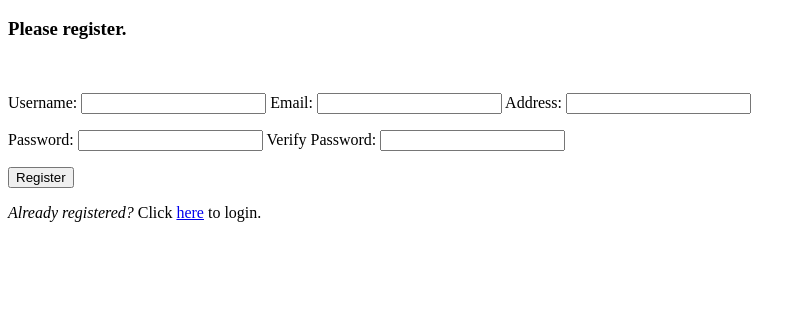
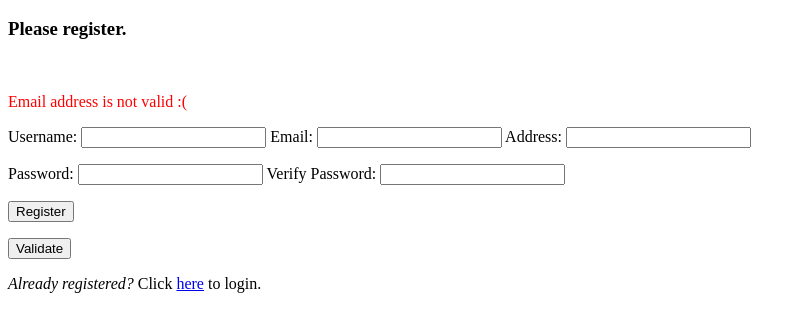
Before and after one commit to JisongLiu/6998ModernService, a website: page register.html in a window 1280 px wide. Both pictures are taken after a click on the button "Register". Shown: the part 48-380 px from the top of the page, without its empty margins (0-807 px from the left). Drawn offline with nearby package versions, Linux system fonts and the light colour scheme; no server answers.

Commit message:
Update register.html

```diff
--- a/register.html
+++ b/register.html
@@ -7,29 +7,62 @@
   <p id="entries"></p>
   <h3>Please register.</h3>
     <br/>
+    <p id="result"></p>
     <form method="POST" action="">
       <p>Username: <input type="text" id="username" name="username" /> Email: <input type="text" id="email" name="email" /> Address: <input type="text" id="address" name="address" /></p>
-      <p>Password: <input type="text" id="password" name="password" /> Verify Password: <input type="text" id="password_check" name="password_check" /></p>
-      <p><input type="submit" id="submitButton" value="Register"></p>
+      <p>Password: <input type="password" id="password" name="password" /> Verify Password: <input type="password" id="password_check" name="password_check" /></p>
+      <p><input type="button" id="submitButton" value="Register"></p>
+      <p><input type="button" id="validate" value="Validate"></p>
     </form>
     <p><em>Already registered?</em> Click <a href="/">here</a> to login.</p>
     <script type="text/javascript">
+      function validateEmail(email) {
+        var re = /^(([^<>()[\]\\.,;:\s@\"]+(\.[^<>()[\]\\.,;:\s@\"]+)*)|(\".+\"))@((\[[0-9]{1,3}\.[0-9]{1,3}\.[0-9]{1,3}\.[0-9]{1,3}\])|(([a-zA-Z\-0-9]+\.)+[a-zA-Z]{2,}))$/;
+        return re.test(email);
+      }
+
+      function validatePassword(password, secPassword) {
+        return password == secPassword;
+      }
+
+      function validate() {
+        var email = $("#email").val();
+        var password = $("#password").val();
+        var check_password = $("#check_password").val();
+        if (validateEmail(email) && validatePassword(password, check_password)) {
+          return true;
+        } else {
+          $("#result").css("color", "red");
+          if (!validateEmail(email)) {
+            $("#result").text("Email address is not valid :(");
+          } else {
+            $("#result").text("Two Passwords are not the same :(");
+          }
+
+          return false;
+        }
+        // return false;
+      }
+      // $("#validate").bind("click", validate);
             var API_URL = 'https://fqa9vsks99.execute-api.us-east-1.amazonaws.com/production/createcustomer';
             $('#submitButton').on('click', function(){
+              if (validate() == true) {
                 $.ajax({
                     type: "POST",
                     url: API_URL,
                     data: JSON.stringify({ "name": $('#username').val(), "email": $('#email').val(), "password": $('#password').val(), "address": $('#address').val()}),
                     contentType: "application/json",
                     success: function(data){
-                    	if (data == true) {
-                    		$('#entries').append('<p>' + "Success!" + '</p>');
-                    	} else if (data == false) {
-                    		$('#entries').append('<p>' + "Failed!" + '</p>');
-                    	}
+                      if (data == true) {
+                        $('#entries').append('<p>' + "Success!" + '</p>');
+                      } else if (data == false) {
+                        $('#entries').append('<p>' + "Failed!" + '</p>');
+                      }
                     }
                 });
                 return false;
+              }
+
             });
         </script>
 
```
